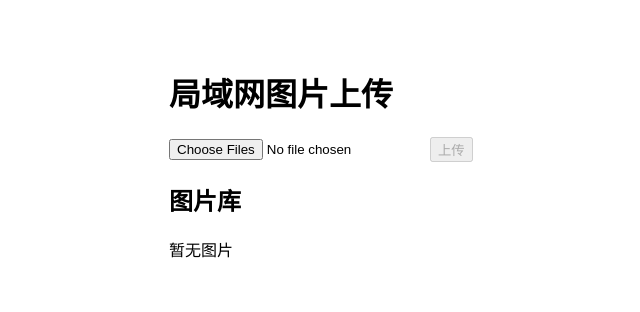
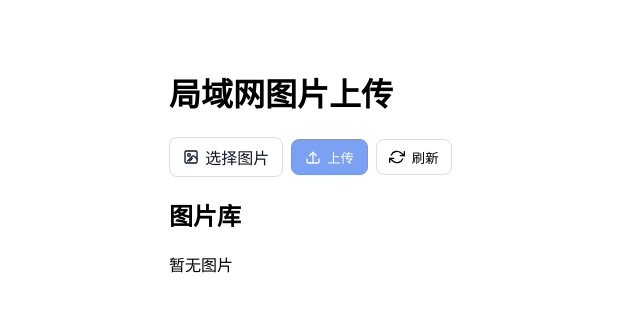
Before and after one commit to notfound945/simple-drive, a SvelteKit app: page / in a window 1280 px wide. Shown: the top 312 px of the page, without its empty margins (21-661 px from the left). Built offline with nearby package versions, Linux system fonts and the light colour scheme.

Commit message:
style: optimize image

```diff
--- /dev/null
+++ b/src/lib/icons/Image.svelte
@@ -0,0 +1,23 @@
+<script lang="ts">
+  export let size: number = 16;
+  export let stroke: number = 2;
+  export let color: string = 'currentColor';
+</script>
+
+<svg
+  xmlns="http://www.w3.org/2000/svg"
+  width={size}
+  height={size}
+  viewBox="0 0 24 24"
+  fill="none"
+  stroke={color}
+  stroke-width={stroke}
+  stroke-linecap="round"
+  stroke-linejoin="round"
+  aria-hidden="true"
+>
+  <rect x="3" y="3" width="18" height="18" rx="2" ry="2" />
+  <circle cx="9" cy="9" r="2" />
+  <path d="m21 15-4-4a2 2 0 0 0-2.83 0L7 18" />
+  <path d="m14 14-4 4" />
+</svg>
--- /dev/null
+++ b/src/lib/icons/RefreshCw.svelte
@@ -0,0 +1,24 @@
+<script lang="ts">
+  export let size: number = 16;
+  export let stroke: number = 2;
+  export let color: string = 'currentColor';
+</script>
+
+<svg
+  xmlns="http://www.w3.org/2000/svg"
+  width={size}
+  height={size}
+  viewBox="0 0 24 24"
+  fill="none"
+  stroke={color}
+  stroke-width={stroke}
+  stroke-linecap="round"
+  stroke-linejoin="round"
+  aria-hidden="true"
+>
+  <polyline points="23 4 23 10 17 10" />
+  <polyline points="1 20 1 14 7 14" />
+  <path d="M3.51 9a9 9 0 0 1 14.13-3.36L23 10" />
+  <path d="M20.49 15a9 9 0 0 1-14.13 3.36L1 14" />
+
+</svg>
--- /dev/null
+++ b/src/lib/icons/Upload.svelte
@@ -0,0 +1,22 @@
+<script lang="ts">
+  export let size: number = 16;
+  export let stroke: number = 2;
+  export let color: string = 'currentColor';
+</script>
+
+<svg
+  xmlns="http://www.w3.org/2000/svg"
+  width={size}
+  height={size}
+  viewBox="0 0 24 24"
+  fill="none"
+  stroke={color}
+  stroke-width={stroke}
+  stroke-linecap="round"
+  stroke-linejoin="round"
+  aria-hidden="true"
+>
+  <path d="M21 15v4a2 2 0 0 1-2 2H5a2 2 0 0 1-2-2v-4" />
+  <polyline points="7 10 12 5 17 10" />
+  <line x1="12" y1="5" x2="12" y2="20" />
+</svg>
--- /dev/null
+++ b/src/routes/+page.css
@@ -0,0 +1,92 @@
+main.page {
+  max-width: 900px;
+  margin: 2rem auto;
+  padding: 1rem;
+}
+
+.toolbar {
+  margin: 1rem 0;
+  display: flex;
+  gap: 0.5rem;
+  align-items: center;
+  flex-wrap: wrap;
+}
+
+.file-input {
+  position: absolute;
+  width: 1px;
+  height: 1px;
+  padding: 0;
+  margin: -1px;
+  overflow: hidden;
+  clip: rect(0, 0, 0, 0);
+  white-space: nowrap;
+  border: 0;
+}
+
+.btn-outline {
+  background: #fff;
+  color: #111827;
+}
+
+.btn-outline:hover {
+  background: #f3f4f6;
+}
+
+.btn {
+  display: inline-flex;
+  align-items: center;
+  gap: 0.4rem;
+  padding: 0.45rem 0.8rem;
+  border-radius: 0.5rem;
+  border: 1px solid #ddd;
+  background: #fff;
+  cursor: pointer;
+}
+
+.btn:disabled {
+  opacity: 0.6;
+  cursor: not-allowed;
+}
+
+.btn-primary {
+  background: #2563eb;
+  color: #fff;
+  border-color: #1d4ed8;
+}
+
+.btn-primary:hover:not(:disabled) {
+  background: #1d4ed8;
+}
+
+.error {
+  color: #c00;
+}
+
+.grid {
+  display: grid;
+  grid-template-columns: repeat(auto-fill, minmax(160px, 1fr));
+  gap: 12px;
+}
+
+.card {
+  display: block;
+  border: 1px solid #eee;
+  border-radius: 8px;
+  overflow: hidden;
+  padding: 8px;
+  text-align: center;
+  background: #fafafa;
+}
+
+.thumb {
+  max-width: 100%;
+  max-height: 140px;
+  object-fit: contain;
+}
+
+.filename {
+  font-size: 12px;
+  margin-top: 6px;
+  word-break: break-all;
+}
--- a/src/routes/+page.svelte
+++ b/src/routes/+page.svelte
@@ -1,5 +1,9 @@
 <script lang="ts">
   import { onMount } from 'svelte';
+  import UploadIcon from '$lib/icons/Upload.svelte';
+  import RefreshIcon from '$lib/icons/RefreshCw.svelte';
+  import ImageIcon from '$lib/icons/Image.svelte';
+  import './+page.css';
 
   let selectedFiles: File[] = [];
   let uploading = false;
@@ -45,15 +49,24 @@
   }
 </script>
 
-<main style="max-width: 900px; margin: 2rem auto; padding: 1rem;">
+<main class="page">
   <h1>局域网图片上传</h1>
-  <section style="margin: 1rem 0; display: flex; gap: 0.5rem; align-items: center; flex-wrap: wrap;">
-    <input type="file" accept="image/*" multiple on:change={onFileChange} />
-    <button on:click={uploadFiles} disabled={uploading || selectedFiles.length === 0}>
+  <section class="toolbar">
+    <input id="file-input" class="file-input" type="file" accept="image/*" multiple on:change={onFileChange} />
+    <label class="btn btn-outline" for="file-input" aria-label="选择图片">
+      <ImageIcon size={16} />
+      选择图片
+    </label>
+    <button class="btn btn-primary" on:click={uploadFiles} disabled={uploading || selectedFiles.length === 0}>
+      <UploadIcon size={16} />
       {uploading ? '上传中…' : `上传${selectedFiles.length ? `（${selectedFiles.length}）` : ''}`}
     </button>
+    <button class="btn" on:click={fetchImages} aria-label="刷新图片列表">
+      <RefreshIcon size={16} />
+      刷新
+    </button>
     {#if errorMessage}
-      <span style="color: #c00;">{errorMessage}</span>
+      <span class="error">{errorMessage}</span>
     {/if}
   </section>
 
@@ -62,11 +75,11 @@
     {#if images.length === 0}
       <p>暂无图片</p>
     {:else}
-      <div style="display: grid; grid-template-columns: repeat(auto-fill, minmax(160px, 1fr)); gap: 12px;">
+      <div class="grid">
         {#each images as img}
-          <a href={img.url} target="_blank" rel="noreferrer" style="display: block; border: 1px solid #eee; border-radius: 8px; overflow: hidden; padding: 8px; text-align: center; background: #fafafa;">
-            <img src={img.url} alt={img.filename} style="max-width: 100%; max-height: 140px; object-fit: contain;" />
-            <div style="font-size: 12px; margin-top: 6px; word-break: break-all;">{img.filename}</div>
+          <a href={img.url} target="_blank" rel="noreferrer" class="card">
+            <img src={img.url} alt={img.filename} class="thumb" />
+            <div class="filename">{img.filename}</div>
           </a>
         {/each}
       </div>
```
